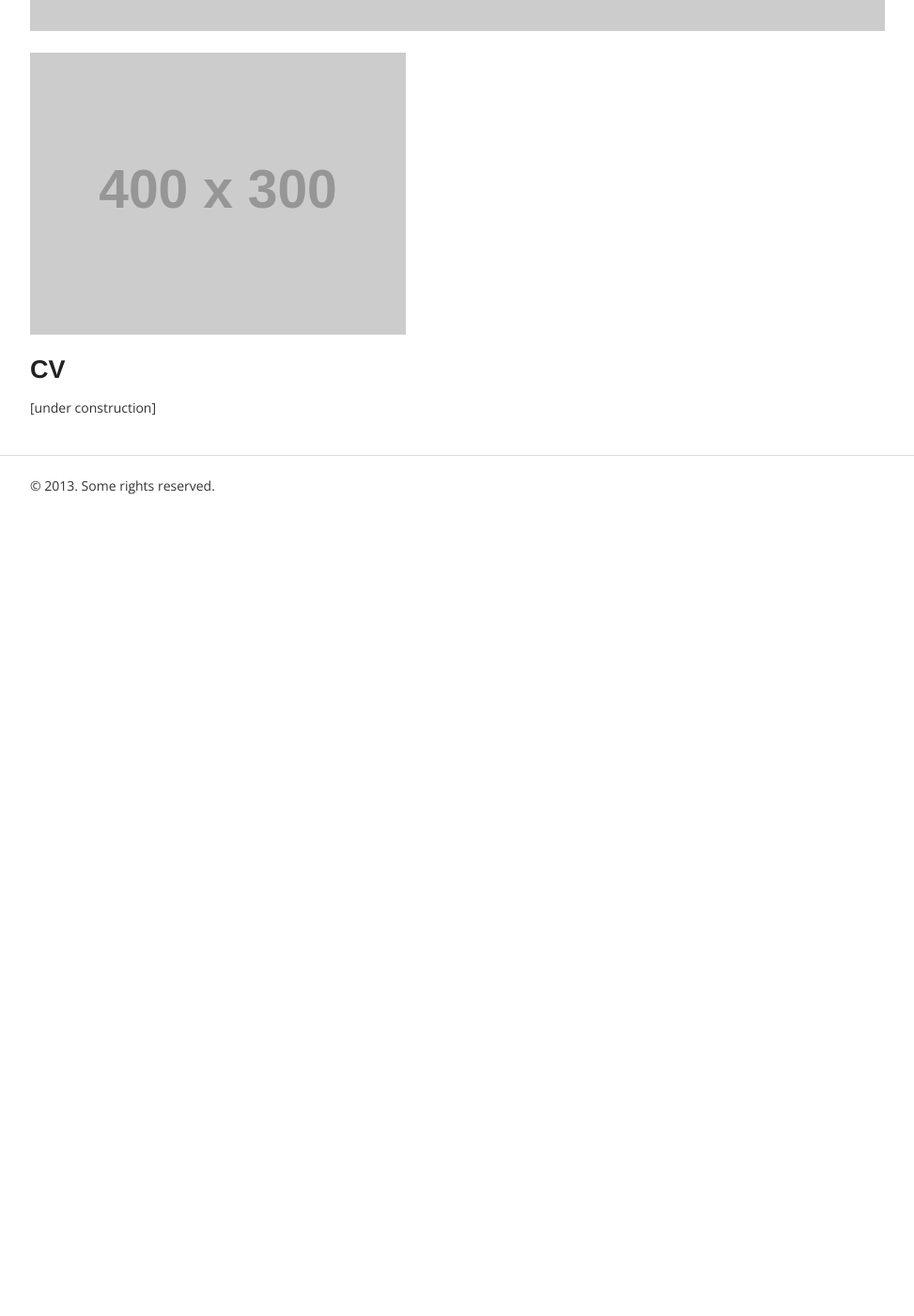
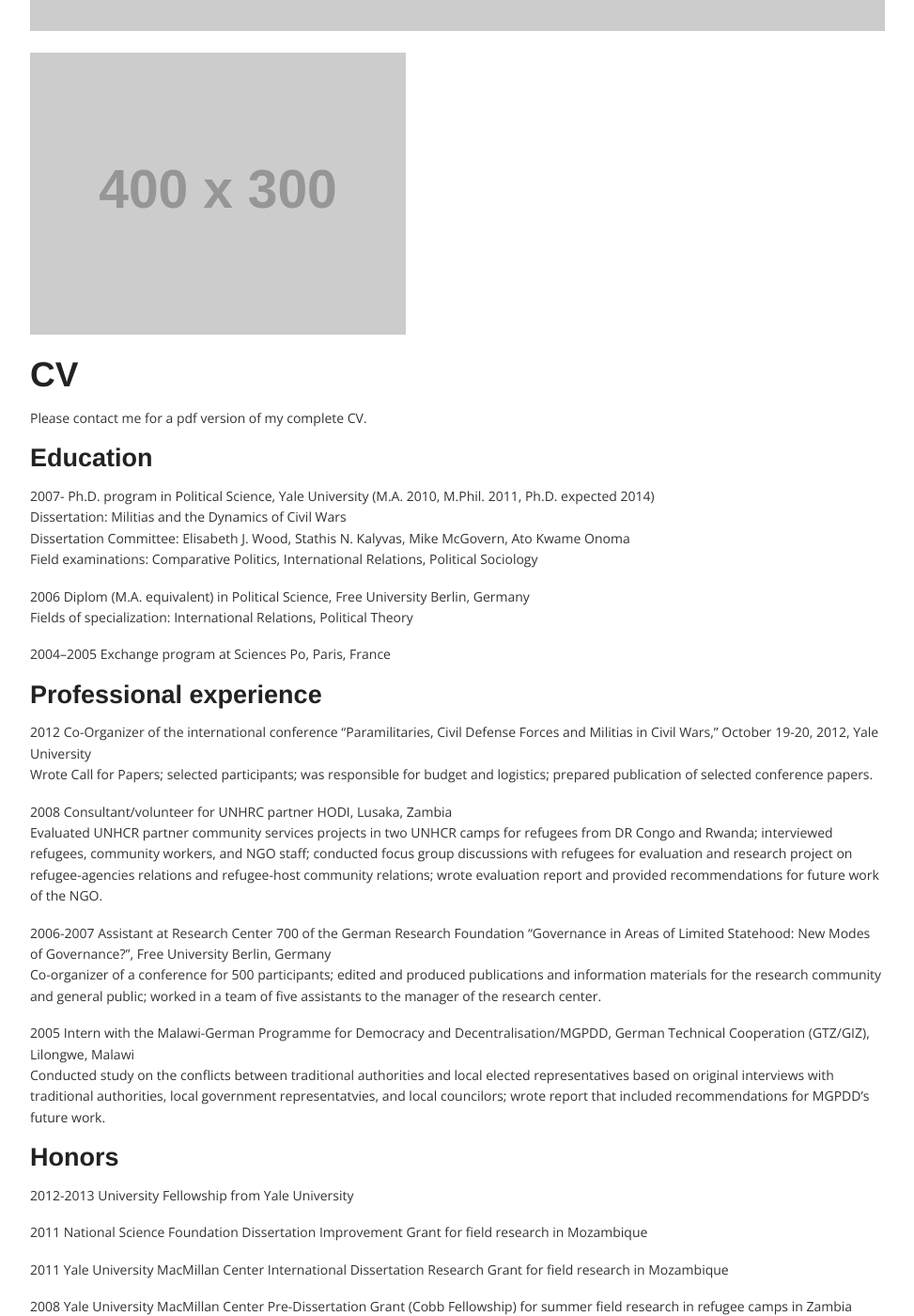
Before and after one commit to corinnajentzsch/corinnajentzsch.github.io, a Jekyll site: the page built from cv.md, in a window 1280 px wide and 1400 px high, scrolled down 270 px. Shown: the whole window at 94% size, without its empty margins (153-1126 px from the left). Built offline with Jekyll 4.4.1, drawn with Linux system fonts in a browser that asks for light colours; nearby versions of some CDN libraries; library files that are not in the unit come from our copies; before the commit the page ends 900 px from its top, so only the background shows below that; some of the changed text lies outside the part shown.

Commit message:
Updated cv.md

```diff
--- a/cv.md
+++ b/cv.md
@@ -6,6 +6,63 @@ published: true
 
 ![Alt text](http://placehold.it/400x300)
 
-### CV
+## CV
 
-[under construction]
+Please contact me for a pdf version of my complete CV.
+
+### Education
+
+2007-
+Ph.D. program in Political Science, Yale University (M.A. 2010, M.Phil. 2011, Ph.D. expected 2014)
+	Dissertation: Militias and the Dynamics of Civil Wars
+	Dissertation Committee: Elisabeth J. Wood, Stathis N. Kalyvas, Mike McGovern, Ato Kwame Onoma
+	Field examinations: Comparative Politics, International Relations, 	Political Sociology
+
+2006
+Diplom (M.A. equivalent) in Political Science, Free University Berlin, Germany
+	Fields of specialization: International Relations, Political Theory
+
+2004–2005
+Exchange program at Sciences Po, Paris, France
+
+### Professional experience
+
+2012
+Co-Organizer of the international conference “Paramilitaries, Civil Defense Forces and Militias in Civil Wars,” October 19-20, 2012, Yale University
+	Wrote Call for Papers; selected participants; was responsible for budget and logistics; prepared publication of selected conference papers.
+
+2008
+Consultant/volunteer for UNHRC partner HODI, Lusaka, Zambia
+	Evaluated UNHCR partner community services projects in two UNHCR camps for refugees from DR Congo and Rwanda; interviewed refugees, community workers, and NGO staff; conducted focus group discussions with refugees for evaluation and research project on refugee-agencies relations and refugee-host community relations; wrote evaluation report and provided recommendations for future work of the NGO.
+
+2006-2007
+Assistant at Research Center 700 of the German Research Foundation “Governance in Areas of Limited Statehood: New Modes of Governance?”, Free University Berlin, Germany
+	Co-organizer of a conference for 500 participants; edited and produced publications and information materials for the research community and general public; worked in a team of five assistants to the manager of the research center.
+
+2005
+Intern with the Malawi-German Programme for Democracy and Decentralisation/MGPDD, German Technical Cooperation (GTZ/GIZ), Lilongwe, Malawi
+	Conducted study on the conflicts between traditional authorities and local elected representatives based on original interviews with traditional authorities, local government representatvies, and local councilors; wrote report that included recommendations for MGPDD’s future work.
+
+### Honors
+
+2012-2013
+University Fellowship from Yale University
+
+2011
+National Science Foundation Dissertation Improvement Grant for field research in Mozambique
+
+2011
+Yale University MacMillan Center International Dissertation Research Grant for field research in Mozambique
+
+2008
+Yale University MacMillan Center Pre-Dissertation Grant (Cobb Fellowship) for summer field research in refugee camps in Zambia
+
+2004–2005
+Study-abroad grants from the German National Academic Foundation and the European Union for studies at Sciences Po, Paris, France
+
+2002-2006
+Scholarship from the German National Academic Foundation
+
+### Languages
+
+German (native), English (fluent), Portuguese (advanced), French (advanced), Kiswahili (intermediate)
```
